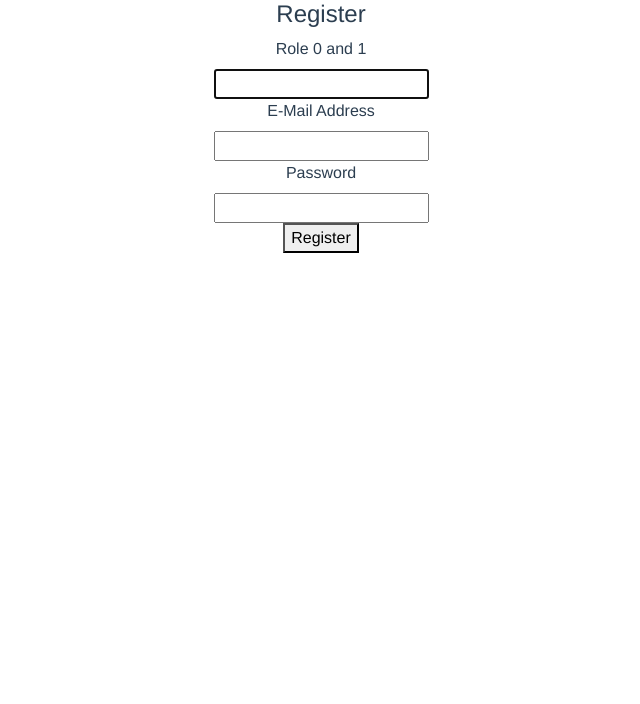
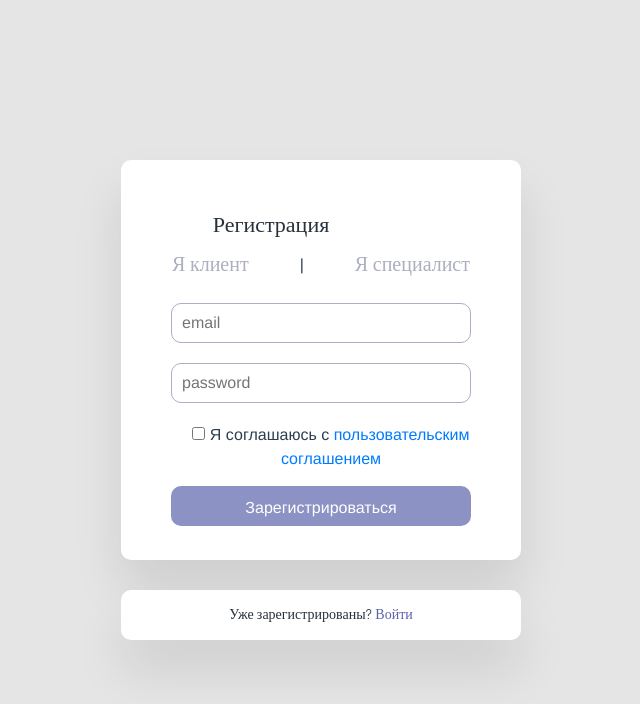
Before and after one commit to ivnikonGB/online_record, a Vue app: page /register in a window 1280 px wide. Shown: the top 704 px of the page, without its empty margins (319-959 px from the left). Built offline with nearby package versions, Linux system fonts and the light colour scheme.

Commit message:
add auth, register

```diff
--- a/src/App.vue
+++ b/src/App.vue
@@ -6,16 +6,7 @@
 
 <script>
 export default {
-  created: function () {
-    this.$http.interceptors.response.use(undefined, function (err) {
-      return new Promise(function (resolve, reject) {
-        if (err.status === 401 && err.config && !err.config.__isRetryRequest) {
-          this.$store.dispatch("logout")
-        }
-        throw err;
-      });
-    });
-  }
+
 }
 </script>
 
--- a/src/router/index.js
+++ b/src/router/index.js
@@ -1,6 +1,5 @@
 import Vue from 'vue'
 import VueRouter from 'vue-router'
-import home from '../views/Home.vue'
 import details from '../views/MasterDetails.vue'
 import category from '../views/category.vue'
 import login from '../views/login.vue'
@@ -13,18 +12,13 @@ Vue.use(VueRouter)
   const routes = [
   {
     path: "/",
-    name: "home",
-    component: home,
+    name: "login",
+    component: login,
   },
   {
     path: '/category',
     name: 'category',
-    component: category
-  },
-  {
-    path: '/login',
-    name: 'login',
-    component: login
+    component: category,
   },
   {
     path: '/register',
@@ -54,16 +48,4 @@ const router = new VueRouter({
   routes
 })
 
-router.beforeEach((to, from, next) => {
-  if(to.matched.some(record => record.meta.requiresAuth)) {
-    if (store.getters.isLoggedIn) {
-      next()
-      return
-    }
-    next('/login')
-  } else {
-    next()
-  }
-})
-
 export default router
--- a/src/views/category.vue
+++ b/src/views/category.vue
@@ -5,10 +5,10 @@
         <div class="navbar-menu">
             <ul class="menu-nav ">
             <li class="menu-list">
-                <router-link class="menu-link" to="/">Главная</router-link>
+                <router-link class="menu-link" to="/category">Главная</router-link>
             </li>
             <li class="menu-list">
-                <a class="menu-link" href="#">Войти</a>
+                <a class="menu-link" href="#" @click="logout">Выйти</a>
             </li>
             </ul>
         </div>
@@ -21,7 +21,7 @@
             </details>
         </div>
         <div class="specialists">
-            <div class="specialists-card d-flex justify-content-between" v-for="item in master">
+            <div class="specialists-card d-flex justify-content-between" v-for="item in master" :id="item.id" @click="details">
                 <div class="image">
                     <span id="master_info">{{ item.info }}</span> <span id="master_price">{{ item.price }}</span>
                     <div id="card">
@@ -46,6 +46,7 @@
 </template>
 
 <script>
+import axios from 'axios'
 export default {
     data() {
         return {
@@ -61,6 +62,15 @@ export default {
         getJSON (url) {
             return fetch(url)
             .then(d => d.json())
+        },
+        logout: function() {
+            return fetch('/api/logout')
+                .then(() => this.$router.push('/'))
+                .catch(err => console.log(err))
+        },
+        details: function() {
+            let id = document.querySelector(".specialists-card").getAttribute("id");
+            console.log(id)
         }
     },
     mounted() {
--- a/src/views/login.vue
+++ b/src/views/login.vue
@@ -3,61 +3,39 @@
       <div class="login">
         <form action="#">
             <span class="login-title">Авторизация</span>
-            <label for="">
-                <input type="text" v-model="email" placeholder="Email" class="login-log">
+            <label>
+                <input required type="text" v-model="email" placeholder="Email" class="login-log">
             </label>
-            <label for="">
-                <input type="password" v-model="password" placeholder="Пароль" class="login-password">
+            <label>
+                <input required type="password" v-model="pwd" placeholder="Пароль" class="login-password">
             </label>
-            <div id="login-error"></div>
             <a href="#" class="login-In" @click="login">Войти</a>
         </form>
       </div>
+      <div class="login-reg">Ещё не зарегистрированы?<router-link to="/register" id="title-reg"> Регистрация</router-link></div>
   </div>
 </template>
 
 <script>
+import axios from 'axios'
 export default {
     data(){
       return {
-        email: "",
-        password: "",
-        user: {}
+        email: '',
+        pwd: ''
       }
     },
     methods: {
-    //   login: function () {
-    //     let email = this.email
-    //     let password = this.password
-    //     this.$store.dispatch('login', { email, pwd: password })
-    //    .then(() => this.$router.push('/'))
-    //    .catch(err => console.log(err))
-    //   }
-        async login() {
-            let credentials = {
-                email: this.email,
-                pwd: this.password
-            };
-            await fetch("/api/login",
-            {
-                method: "POST",
-                headers: {
-                    'Content-Type': 'application/json;charset=utf-8'
-                },
-                body: JSON.stringify(credentials)
-            })
-            .then(d => d.json())
-            .then(() => {
-                this.getUserData();
-                this.$router.push('/');
-            })
-            .catch(err => console.log(err));
-        },
-        async getUserData() {
-            this.user = await fetch("/api/profile")
-            .then(d => d.json())
-            .catch(err => console.log(err));
+      login: function () {
+        let data = {
+            email: this.email,
+            pwd: this.pwd
         }
+        axios
+            .post('/api/login', data)
+            .then(() => this.$router.push('/category'))
+            .catch(err => console.log(err))
+      }
     }
 }
 </script>
@@ -70,6 +48,7 @@ export default {
         display: flex;
         justify-content: center;
         align-items: center;
+        flex-direction: column;
     }
     .login {
         width: 400px;
@@ -130,4 +109,22 @@ export default {
     .login-In:active {
         background: #8D92C5;
     }
+    .login-reg {
+        width: 400px;
+        height: 50px;
+        background: #FFFFFF;
+        box-shadow: 0px 30px 50px rgba(0, 0, 0, 0.1);
+        border-radius: 10px;
+        margin-top: 30px;
+        padding: 15px;
+        font-family: Abel;
+        font-style: normal;
+        font-weight: normal;
+        font-size: 14px;
+        line-height: 18px;
+        color: #28313A;
+    }
+    #title-reg {
+        color: #5C63AB;
+    }
 </style>
--- a/src/views/register.vue
+++ b/src/views/register.vue
@@ -1,50 +1,190 @@
 <template>
-    <div>
-        <h4>Register</h4>
-        <form @submit.prevent="register">
-            <label for="role">Role 0 and 1</label>
-            <div>
-                <input id="name" type="text" v-model="role" required autofocus>
-            </div>
-            <label for="email" >E-Mail Address</label>
-            <div>
-                <input id="email" type="email" v-model="email" required>
-            </div>
-            <label for="password">Password</label>
-            <div>
-                <input id="password" type="password" v-model="pwd" required>
-            </div>
-            <div>
-                <button type="submit">Register</button>
-            </div>
-        </form>
+  <div class="container-register">
+    <div class="register">
+      <form>
+          <span class="register-title">Регистрация</span>
+          <div class="register-role">
+            <input type="radio" id="zero" value="0" v-model="role" required checked>
+            <label for="zero" class="customer">Я клиент</label> |
+            <input type="radio" id="one" value="1" v-model="role" required>
+            <label for="one" class="spec">Я специалист</label>
+          </div>
+          <div>
+            <input id="email" type="email" v-model="email" required autofocus placeholder="email">
+          </div>
+          <div>
+            <input id="password" type="password" v-model="pwd" required placeholder="password">
+          </div>
+          <div id="register-lic">
+            <input type="checkbox" name="lic" id="register-lic-check" required> Я соглашаюсь с <a href="#" id="register-lic-title">пользовательским соглашением</a>
+          </div>
+          <div>
+            <a href="#" class="register-In" @click="register">Зарегистрироваться</a>
+          </div>
+      </form>
     </div>
+    <div class="register-log">Уже зарегистрированы?<router-link to="/" id="title-log"> Войти</router-link></div>
+  </div>
 </template>
 
 <script>
+import axios from 'axios'
 export default {
     data(){
       return {
-        role: "",
-        email: "",
-        pwd: ""
+        role: '',
+        email: '',
+        pwd: ''
       }
     },
     methods: {
-      register: function () {
+      register: function() {
         let data = {
           role: this.role,
           email: this.email,
           pwd: this.pwd
         }
-        this.$store.dispatch('register', data)
-       .then(() => this.$router.push('/'))
-       .catch(err => console.log(err))
+        axios
+          .post('/api/register', data)
+          .then(() => this.$router.push('/login'))
+          .catch(err => console.log(err))
       }
     }
 }
 </script>
 
 <style>
+  @import url('https://fonts.googleapis.com/css2?family=Abel&display=swap');
+    .container-register {
+        background-color: #E5E5E5;
+        height: 100vh;
+        display: flex;
+        justify-content: center;
+        align-items: center;
+        flex-direction: column;
+    }
+    .register {
+        width: 400px;
+        height: 400px;;
+        background: #FFFFFF;
+        box-shadow: 0px 30px 50px rgba(0, 0, 0, 0.1);
+        border-radius: 10px;
+    }
+    .register-title {
+        display: block;
+        margin-top: 50px;
+        width: 300px;
+        height: 28px;
+        font-family: Abel;
+        font-style: normal;
+        font-weight: normal;
+        font-size: 22px;
+        line-height: 28px;
+        color: #28313A;
+    }
+    .register-role {
+      margin-top: 15px;
+      display: flex;
+      justify-content: space-evenly;
+    }
+    input[type="radio"] {
+      display: none;
+    }
+    .customer {
+      display: inline-block;
+      font-family: Abel;
+      font-style: normal;
+      font-weight: normal;
+      font-size: 20px;
+      line-height: 22px;
+      color: #ABAFBF;
+    }
+    .customer:hover {
+      cursor: pointer;
+    }
+    #zero:checked + .customer {
+      color: #5C63AB;
+      border-bottom: 1px solid #5C63AB;
+    }
+    .spec {
+      display: inline-block;
+      font-family: Abel;
+      font-style: normal;
+      font-weight: normal;
+      font-size: 20px;
+      line-height: 22px;
+      color: #ABAFBF;
+    }
+    .spec:hover {
+      cursor: pointer;
+    }
+    #one:checked + .spec {
+      color: #5C63AB;
+      border-bottom: 1px solid #5C63AB;
+    }
 
+    #email {
+      margin-top: 20px;
+      padding-left: 10px;
+      width: 300px;
+      height: 40px;
+      border: 1px solid #ABAFBF;
+      box-sizing: border-box;
+      border-radius: 10px;
+      outline: none;
+    }
+    #password {
+      margin-top: 20px;
+      padding-left: 10px;
+      width: 300px;
+      height: 40px;
+      border: 1px solid #ABAFBF;
+      box-sizing: border-box;
+      border-radius: 10px;
+      outline: none;
+    }
+    #register-lic {
+      width: 300px;
+      margin-top: 20px;
+      margin-left: 60px;
+    }
+    .register-In {
+      display: block;
+      text-decoration: none;
+      margin-top: 15px;
+      margin-left: 50px;
+      padding-top: 10px;
+      width: 300px;
+      height: 40px;
+      background: #8D92C5;
+      border-radius: 10px;
+      color: #ffffff;
+    }
+    .register-In:hover {
+        color: #ffffff;
+        background-color:  #6d72b1;
+        text-decoration: none;
+    }
+    .register-In:active {
+        background: #8D92C5;
+    }
+
+    .register-log {
+        width: 400px;
+        height: 50px;
+        background: #FFFFFF;
+        box-shadow: 0px 30px 50px rgba(0, 0, 0, 0.1);
+        border-radius: 10px;
+        margin-top: 30px;
+        padding: 15px;
+        font-family: Abel;
+        font-style: normal;
+        font-weight: normal;
+        font-size: 14px;
+        line-height: 18px;
+        color: #28313A;
+    }
+    #title-log {
+        color: #5C63AB;
+    }
 </style>
```
Also changed, not shown: src/store/index.js (+80 -68 lines), src/views/Home.vue (+21 -2 lines), src/views/MasterDetails.vue (+8 -22 lines), src/views/PageMasters.vue (+3 -35 lines), src/views/PageUsers.vue (+18 -49 lines), 2 other files (tests, documents, lock files or other folders).
